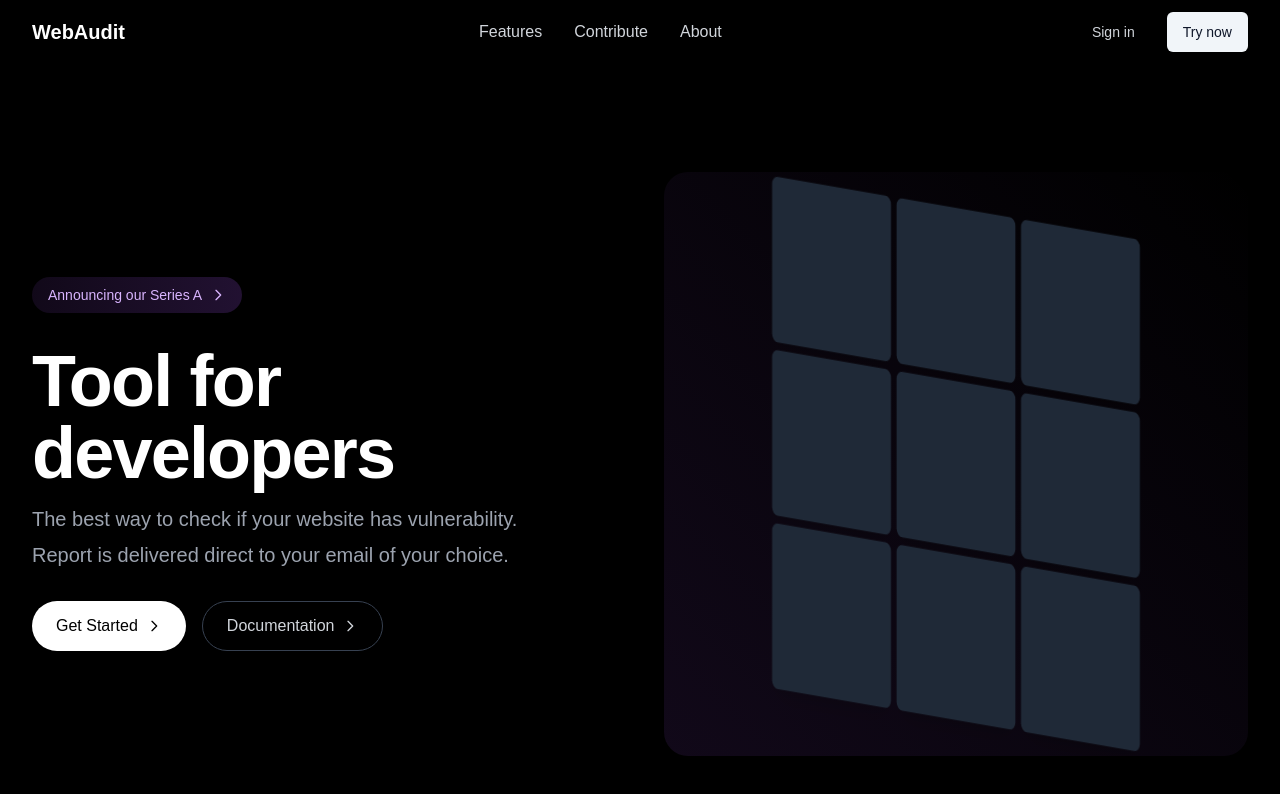
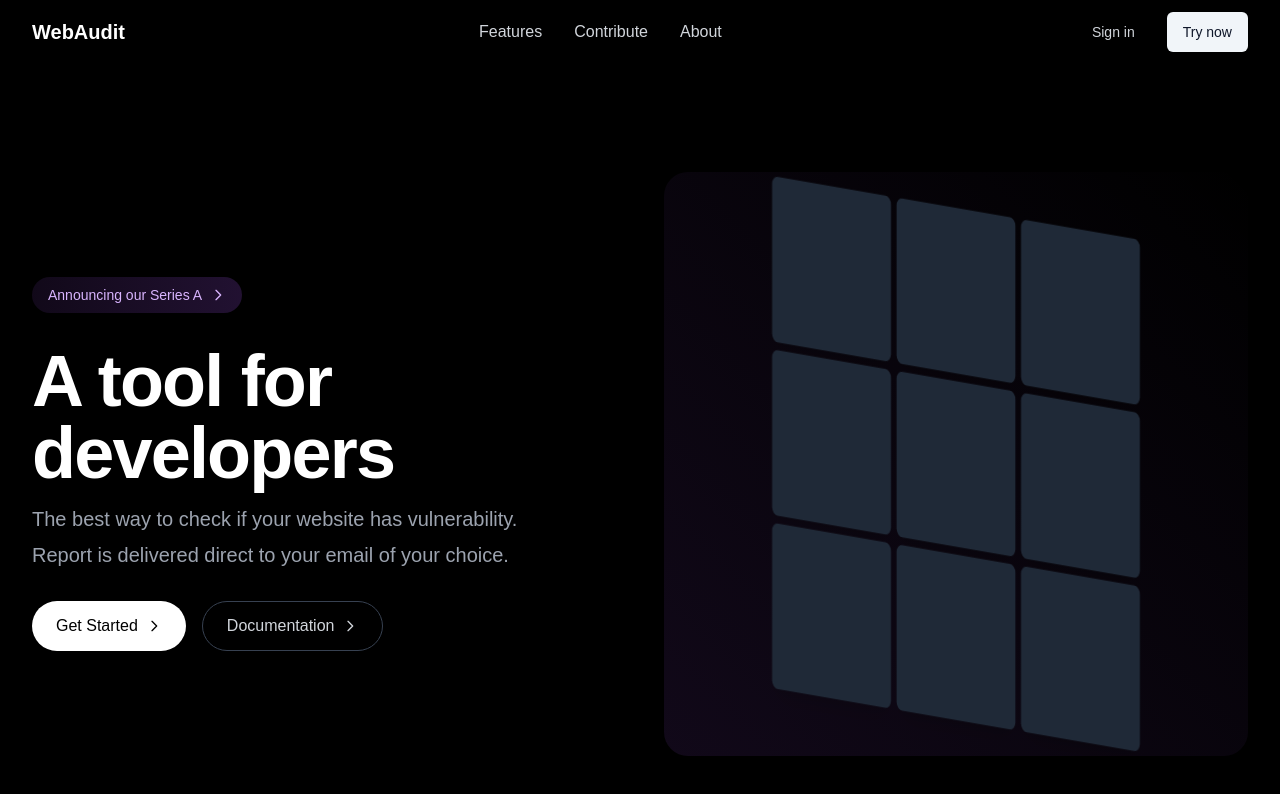
Before and after one commit to marksikaundi/InSyst, a Next.js app: page / in a window 1280 px wide. Shown: the top 794 px of the page. Built offline with nearby package versions, Linux system fonts and the light colour scheme.

Commit message:
refactor: improve Hero component heading for enhanced clarity

```diff
--- a/app/page.tsx
+++ b/app/page.tsx
@@ -28,7 +28,7 @@ export default function Hero() {
 
             <div className="space-y-4">
               <h1 className="text-4xl md:text-6xl lg:text-7xl font-bold text-white tracking-tight">
-                Tool for developers
+                A tool for developers
               </h1>
               <div className="space-y-2 text-gray-400 text-lg sm:text-xl">
                 <p>The best way to check if your website has vulnerability.</p>
```
